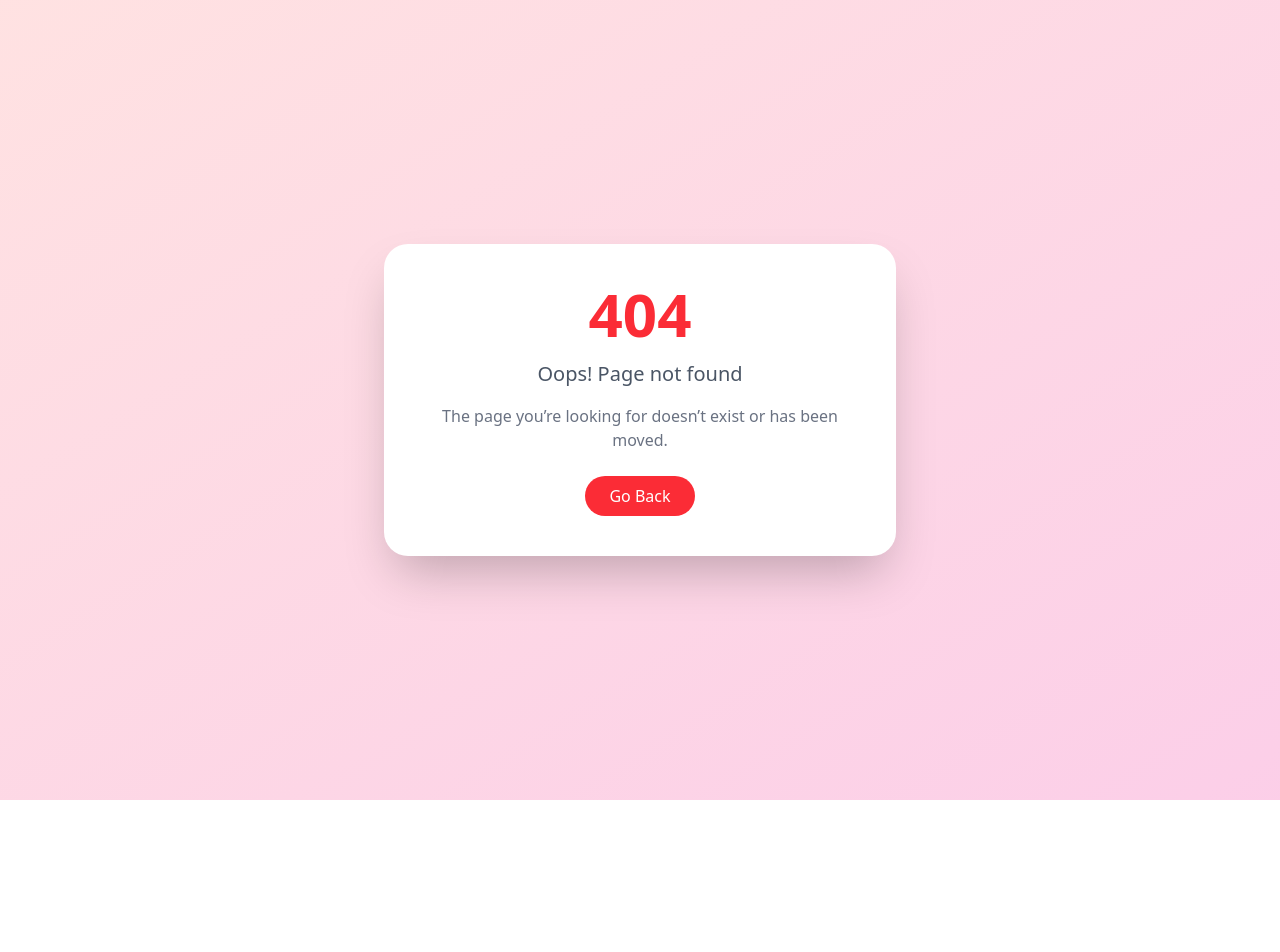
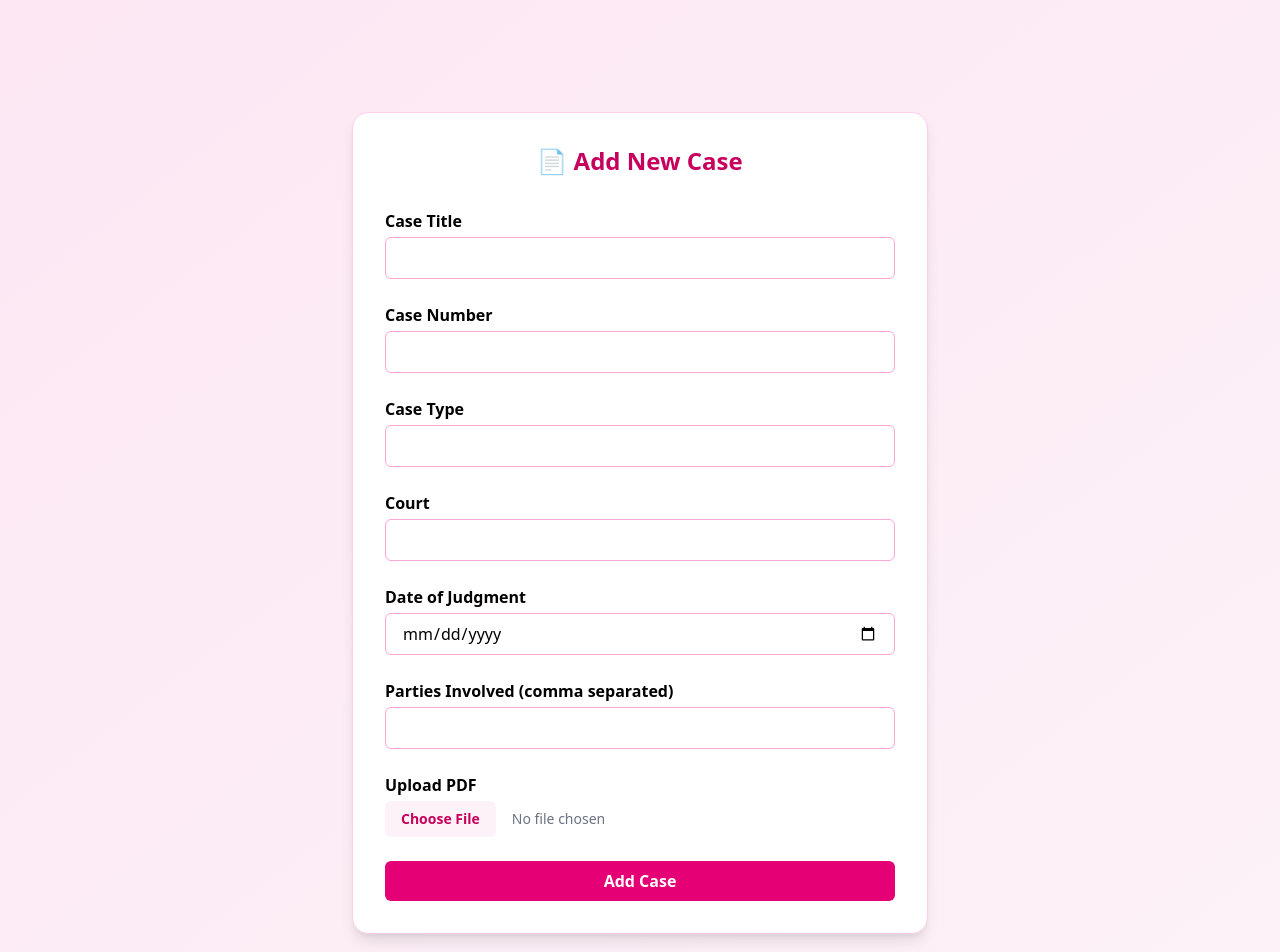
Before and after one commit to Sandeep4672/Lawsuits, a React (Vite) app in the folder client/: page /admin/add-case in a window 1280 px wide. Before the commit this address had no page. Shown: the top 952 px of the page. Before the commit the page ends 800 px from the top, so only its background shows below. Built offline with nearby package versions, Linux system fonts and the light colour scheme; the HTML template or start-up script is replaced by a standard one.

Commit message:
commit-2

```diff
--- a/client/src/App.jsx
+++ b/client/src/App.jsx
@@ -20,6 +20,8 @@ import AdminDashboard from "./pages/Admin/AdminDashboard";
 import VerifiedLawyer from "./pages/Admin/VerifiedLawyer";
 import LawyerRequests from "./pages/Admin/LawyerRequest";
 import LawyerDetail from "./pages/Admin/LawyerDetails";
+import VerifiedLawyerDetails from "./pages/Admin/VerifiedLawerProfile";
+import AddCase from "./pages/Admin/AddCase";
 export default function App() {
   return (
     <AuthProvider>
@@ -43,6 +45,9 @@ export default function App() {
           <Route path="/admin/lawyers" element={<VerifiedLawyer/>}/>
           <Route path="/admin/lawyer-requests" element={<LawyerRequests/>}/>
           <Route path="/admin/lawyer/:id" element={<LawyerDetail/>}/>
+          <Route path="/admin/verified-lawyer/:id" element={<VerifiedLawyerDetails/>}/>
+          <Route path="/admin/add-case" element={<AddCase/>}/>
+          {/* Catch-all route for 404 Not Found */}
           <Route path="*" element={<NotFound/>}/>
         </Routes>
       </BrowserRouter>
--- a/client/src/pages/AI/DocumentSummary.jsx
+++ b/client/src/pages/AI/DocumentSummary.jsx
@@ -24,7 +24,7 @@ export default function DocumentSummarization() {
     formData.append("pdf", file);
     setLoading(true);
     try {
-      const res = await axios.post("http://localhost:8000/fn/summarize", formData, {
+      const res = await axios.post("http://localhost:8000/home/summarize", formData, {
         headers: { "Content-Type": "multipart/form-data" },
       });
 
--- /dev/null
+++ b/client/src/pages/Admin/AddCase.jsx
@@ -0,0 +1,168 @@
+import React, { useState } from "react";
+import axios from "axios";
+
+export default function AddCase() {
+  const [form, setForm] = useState({
+    title: "",
+    caseNumber: "",
+    caseType: "",
+    court: "",
+    dateOfJudgment: "",
+    partiesInvolved: "",
+  });
+  const [pdfFile, setPdfFile] = useState(null);
+  const [message, setMessage] = useState("");
+  const [loading, setLoading] = useState(false);
+
+  const handleChange = (e) => {
+    setForm({ ...form, [e.target.name]: e.target.value });
+  };
+
+  const handleFileChange = (e) => {
+    setPdfFile(e.target.files[0]);
+  };
+
+  const handleSubmit = async (e) => {
+    e.preventDefault();
+    if (!pdfFile) {
+      setMessage("CASE file is required.");
+      return;
+    }
+    setLoading(true);
+    setMessage("");
+    try {
+      const token = localStorage.getItem("token");
+      const formData = new FormData();
+      Object.entries(form).forEach(([key, value]) => formData.append(key, value));
+      formData.append("pdf", pdfFile);
+
+      await axios.post(
+        "http://localhost:8000/admin/upload-pdf",
+        formData,
+        {
+          headers: {
+            "Content-Type": "multipart/form-data",
+            Authorization: `Bearer ${token}`,
+          },
+        }
+      );
+      setMessage("Case added successfully!");
+      setForm({
+        title: "",
+        caseNumber: "",
+        caseType: "",
+        court: "",
+        dateOfJudgment: "",
+        partiesInvolved: "",
+      });
+      setPdfFile(null);
+    } catch (err) {
+      setMessage("Failed to add case.");
+    } finally {
+      setLoading(false);
+    }
+  };
+
+  return (
+    <div className="min-h-screen pt-28 bg-gradient-to-br from-pink-100 to-pink-50 px-4 py-12">
+      <div className="max-w-xl mx-auto bg-white border border-pink-200 rounded-2xl shadow-lg p-8">
+        <h2 className="text-2xl font-bold text-pink-700 mb-8 text-center">
+          📄 Add New Case
+        </h2>
+        <form className="space-y-6" onSubmit={handleSubmit}>
+          <div>
+            <label className="block font-semibold mb-1">Case Title</label>
+            <input
+              type="text"
+              name="title"
+              className="w-full border border-pink-300 rounded-md px-4 py-2 focus:outline-none focus:ring-2 focus:ring-pink-400"
+              value={form.title}
+              onChange={handleChange}
+              required
+            />
+          </div>
+          <div>
+            <label className="block font-semibold mb-1">Case Number</label>
+            <input
+              type="text"
+              name="caseNumber"
+              className="w-full border border-pink-300 rounded-md px-4 py-2 focus:outline-none focus:ring-2 focus:ring-pink-400"
+              value={form.caseNumber}
+              onChange={handleChange}
+              required
+            />
+          </div>
+          <div>
+            <label className="block font-semibold mb-1">Case Type</label>
+            <input
+              type="text"
+              name="caseType"
+              className="w-full border border-pink-300 rounded-md px-4 py-2 focus:outline-none focus:ring-2 focus:ring-pink-400"
+              value={form.caseType}
+              onChange={handleChange}
+              required
+            />
+          </div>
+          <div>
+            <label className="block font-semibold mb-1">Court</label>
+            <input
+              type="text"
+              name="court"
+              className="w-full border border-pink-300 rounded-md px-4 py-2 focus:outline-none focus:ring-2 focus:ring-pink-400"
+              value={form.court}
+              onChange={handleChange}
+              required
+            />
+          </div>
+          <div>
+            <label className="block font-semibold mb-1">Date of Judgment</label>
+            <input
+              type="date"
+              name="dateOfJudgment"
+              className="w-full border border-pink-300 rounded-md px-4 py-2 focus:outline-none focus:ring-2 focus:ring-pink-400"
+              value={form.dateOfJudgment}
+              onChange={handleChange}
+              required
+            />
+          </div>
+          <div>
+            <label className="block font-semibold mb-1">Parties Involved (comma separated)</label>
+            <input
+              type="text"
+              name="partiesInvolved"
+              className="w-full border border-pink-300 rounded-md px-4 py-2 focus:outline-none focus:ring-2 focus:ring-pink-400"
+              value={form.partiesInvolved}
+              onChange={handleChange}
+              required
+            />
+          </div>
+          <div>
+            <label className="block font-semibold mb-1">Upload PDF</label>
+            <input
+              type="file"
+              accept="application/pdf"
+              onChange={handleFileChange}
+              className="block w-full text-sm text-gray-500
+                file:mr-4 file:py-2 file:px-4
+                file:rounded-md file:border-0
+                file:text-sm file:font-semibold
+                file:bg-pink-50 file:text-pink-700
+                hover:file:bg-pink-100"
+              required
+            />
+          </div>
+          <button
+            type="submit"
+            disabled={loading}
+            className="w-full cursor-pointer bg-pink-600 hover:bg-pink-700 text-white py-2 rounded-md font-semibold transition"
+          >
+            {loading ? "Uploading..." : "Add Case"}
+          </button>
+        </form>
+        {message && (
+          <p className="mt-4 text-center text-pink-600 font-medium">{message}</p>
+        )}
+      </div>
+       </div>
+  );
+}
--- a/client/src/pages/Admin/LawyerDetails.jsx
+++ b/client/src/pages/Admin/LawyerDetails.jsx
@@ -23,16 +23,26 @@ export default function LawyerDetail() {
   const handleStatusUpdate = async (newStatus) => {
   setActionLoading(true);
   try {
-      const res = await axios.put(
-        `http://localhost:8000/admin/lawyer-status/${id}`,
-        { isLawyer: newStatus },
+    const endpoint =
+      newStatus === "accept"
+        ? `http://localhost:8000/admin/lawyer-request/${id}/accept`
+        : `http://localhost:8000/admin/lawyer-request/${id}/reject`;
+
+    const token = localStorage.getItem("token");
+    const res = await axios.patch(
+      endpoint,
+      {},
       {
-          headers: { Authorization: `Bearer ${token}` },
+        headers: {
+          Authorization: `Bearer ${token}`,
+        },
       }
     );
-      if (res.status === 200) {
-        setLawyer((prev) => ({ ...prev, isLawyer: newStatus }));
-      }
+
+    setLawyer((prev) => ({
+      ...prev,
+      isLawyer: newStatus === "accept" ? "yes" : "no",
+    }));
   } catch (err) {
     console.error("Failed to update lawyer status", err);
   } finally {
@@ -71,7 +81,7 @@ export default function LawyerDetail() {
           </div>
           <div className="flex justify-between">
             <span className="font-semibold">Practice Areas:</span>
-            <span>{lawyer.practiceAreas}</span>
+            <span>{Array.isArray(lawyer.practiceAreas) ? lawyer.practiceAreas.join(", ") : lawyer.practiceAreas}</span>
           </div>
           <div className="flex justify-between">
             <span className="font-semibold">Experience:</span>
@@ -79,7 +89,7 @@ export default function LawyerDetail() {
           </div>
           <div className="flex justify-between">
             <span className="font-semibold">Application Status:</span>
-            <span className={`font-bold animate-pulse ${lawyer.isLawyer === 'approved' ? 'text-green-600' : lawyer.isLawyer === 'rejected' ? 'text-red-600' : 'text-yellow-600'}`}>
+            <span className={`font-bold animate-pulse ${lawyer.isLawyer === 'yes' ? 'text-green-600' : lawyer.isLawyer === 'no' ? 'text-red-600' : 'text-yellow-600'}`}>
               {lawyer.isLawyer || "pending"}
             </span>
           </div>
@@ -89,15 +99,15 @@ export default function LawyerDetail() {
 
           <div className="mt-8 flex gap-4 justify-center">
             <button
-              disabled={actionLoading}
-              onClick={() => handleStatusUpdate("approved")}
+              disabled={actionLoading || lawyer.isLawyer === 'yes'}
+              onClick={() => handleStatusUpdate("accept")}
               className="px-6 py-2 cursor-pointer bg-green-600 text-white font-semibold rounded-md hover:bg-green-700 transition"
             >
-              Approve
+              Accept
             </button>
             <button
-              disabled={actionLoading}
-              onClick={() => handleStatusUpdate("rejected")}
+              disabled={actionLoading || lawyer.isLawyer === 'no'}
+              onClick={() => handleStatusUpdate("reject")}
               className="px-6 py-2 cursor-pointer bg-red-600 text-white font-semibold rounded-md hover:bg-red-700 transition"
             >
               Reject
--- a/client/src/pages/Admin/LawyerRequest.jsx
+++ b/client/src/pages/Admin/LawyerRequest.jsx
@@ -21,7 +21,12 @@ export default function LawyerRequests() {
     <div className="pt-24 px-6 bg-gradient-to-br from-amber-100 to-amber-50 min-h-screen">
       <h2 className="text-2xl font-bold mb-6 text-yellow-700">⏳ Lawyer Requests</h2>
       <div className="grid grid-cols-1 md:grid-cols-2 gap-4">
-        {requests.map((req) => (
+        {requests.length === 0 ? (
+          <div className="col-span-2 text-center text-gray-500">
+            No lawyer requests found.
+          </div>
+        ) : (
+          requests.map((req) => (
             <div
               key={req._id}
               onClick={() => navigate(`/admin/lawyer/${req._id}`,{state:{lawyer:req}})}
@@ -31,7 +36,8 @@ export default function LawyerRequests() {
               <p className="text-gray-600">{req.professionalEmail}</p>
               <p className="text-sm text-gray-500">Experience: {req.experience} yrs</p>
             </div>
-        ))}
+          ))
+        )}
       </div>
     </div>
   );
--- /dev/null
+++ b/client/src/pages/Admin/VerifiedLawerProfile.jsx
@@ -0,0 +1,51 @@
+import React from "react";
+import { useLocation } from "react-router-dom";
+
+export default function VerifiedLawyerDetails() {
+  const { state } = useLocation();
+  const lawyer = state?.lawyer;
+
+  if (!lawyer) {
+    return (
+      <div className="pt-32 text-center text-gray-600">
+        Lawyer details not found.
+      </div>
+    );
+  }
+
+  return (
+    <div className="min-h-screen pt-28 bg-gradient-to-br from-green-100 to-green-50 px-4 py-12">
+      <div className="max-w-3xl mx-auto bg-white border border-green-200 rounded-2xl shadow-lg p-8">
+        <h2 className="text-3xl font-bold text-green-800 mb-8 text-center">
+          👨‍⚖️ Verified Lawyer Profile
+        </h2>
+        <div className="space-y-5 text-lg text-gray-800">
+          <div className="flex justify-between">
+            <span className="font-semibold">Full Name:</span>
+            <span>{lawyer.fullName}</span>
+          </div>
+          <div className="flex justify-between">
+            <span className="font-semibold">Email:</span>
+            <span>{lawyer.email}</span>
+          </div>
+          <div className="flex justify-between">
+            <span className="font-semibold">Bar Council ID:</span>
+            <span>{lawyer.lawyerProfile?.barId}</span>
+          </div>
+          <div className="flex justify-between">
+            <span className="font-semibold">Practice Areas:</span>
+            <span>
+  {Array.isArray(lawyer.lawyerProfile?.practiceAreas)
+    ? lawyer.lawyerProfile.practiceAreas.join(", ")
+    : lawyer.lawyerProfile?.practiceAreas}
+</span>
+          </div>
+          <div className="flex justify-between">
+            <span className="font-semibold">Experience:</span>
+            <span>{lawyer.lawyerProfile?. experience} years</span>
+          </div>
+        </div>
+      </div>
+    </div>
+  );
+}
--- a/client/src/pages/Admin/VerifiedLawyer.jsx
+++ b/client/src/pages/Admin/VerifiedLawyer.jsx
@@ -7,13 +7,13 @@ export default function AllLawyers() {
   const navigate = useNavigate();
 
   useEffect(() => {
-    const token=localStorage.getItem("token");
-    axios.get("http://localhost:8000/admin/lawyers",{
-      headers:{
-        Authorization:`Bearer ${token}`,
+    const token = localStorage.getItem("token");
+    axios.get("http://localhost:8000/admin/lawyers", {
+      headers: {
+        Authorization: `Bearer ${token}`,
       },
     }).then((res) => {
-      setLawyers(res.data.verifiedLawyers); // assumed format: array of lawyers
+      setLawyers(res.data.verifiedLawyers);
     });
   }, []);
 
@@ -21,17 +21,22 @@ export default function AllLawyers() {
     <div className="pt-24 px-6 bg-gradient-to-br from-green-100 to-green-100 min-h-screen">
       <h2 className="text-2xl font-bold mb-6 text-green-700">✔ Verified Lawyers</h2>
       <div className="grid grid-cols-1 md:grid-cols-2 gap-4">
-        {lawyers.map((lawyer) => (
-          <div
-            key={lawyer._id}
-            onClick={() => navigate(`/admin/lawyer/${lawyer._id}`)}
-            className="p-4 bg-green-50 rounded-lg shadow hover:shadow-md cursor-pointer"
-          >
-            <h3 className="text-lg font-semibold">{lawyer.fullLawyerName}</h3>
-            <p className="text-gray-600">{lawyer.professionalEmail}</p>
-            <p className="text-sm text-gray-500">Bar ID: {lawyer.barId}</p>
+        {lawyers.length === 0 ? (
+          <div className="col-span-2 text-center text-gray-500">
+            No verified lawyers found.
           </div>
-        ))}
+        ) : (
+          lawyers.map((lawyer) => (
+            <div
+              key={lawyer._id}
+              onClick={() => navigate(`/admin/verified-lawyer/${lawyer._id}`, { state: { lawyer } })}
+              className="p-4 bg-green-50 rounded-lg shadow hover:shadow-md cursor-pointer"
+            >
+              <h3 className="text-lg font-semibold">{lawyer.fullName}</h3>
+              <p className="text-gray-600">{lawyer.email}</p>
+            </div>
+          ))
+        )}
       </div>
     </div>
   );
```
Lines whose indentation alone changed are shown as unchanged.
